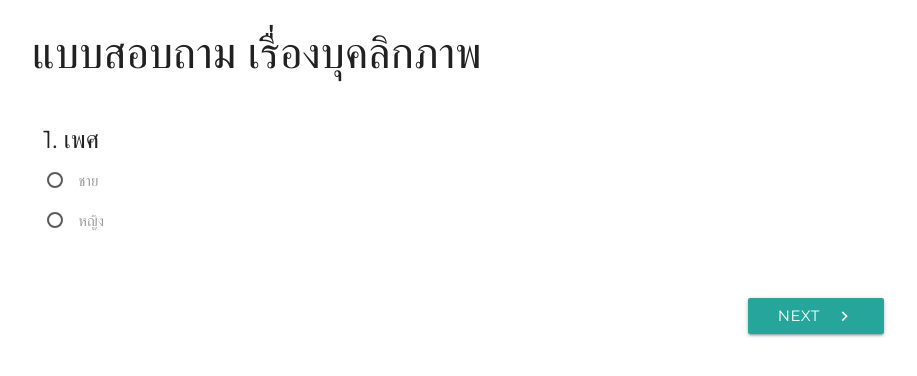
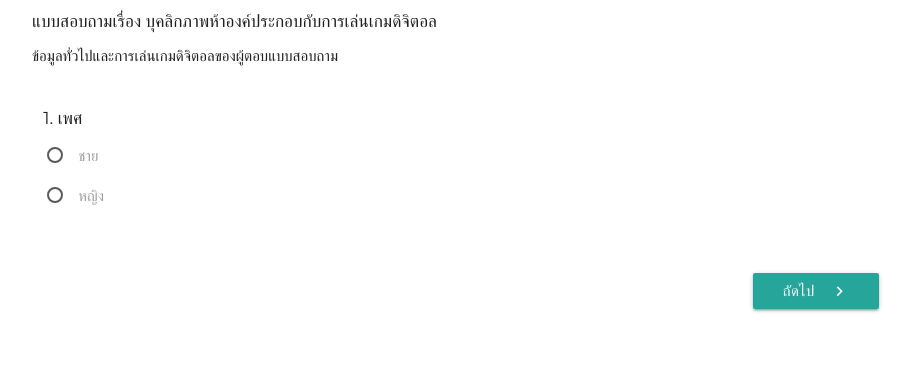
Before and after one commit to iNongzz/thequestion, a PHP site: page /personal_info.php in a window 1280 px wide. Shown: the top 376 px of the page, without its empty margins (160-1077 px from the left). Run offline with PHP 8.4, Linux system fonts and the light colour scheme; data that the repository does not hold is empty.

Commit message:
change text and words

```diff
--- a/personal_info.php
+++ b/personal_info.php
@@ -66,7 +66,10 @@ function insert_user($db, $device, $tricker) {
 <script type="text/javascript" src="js/materialize.min.js"></script>
 
 <div class="container">
-        <h3>แบบสอบถาม เรื่องบุคลิกภาพ</h3>
+        <h6>แบบสอบถามเรื่อง บุคลิกภาพห้าองค์ประกอบกับการเล่นเกมดิจิตอล</h6>
+        <p>
+            <span>ข้อมูลทั่วไปและการเล่นเกมดิจิตอลของผู้ตอบแบบสอบถาม</span>
+        </p>
         <!-- <p class="qdesc">คำชี้แจง ให้ท่านพิจารณาข้อความแต่ละข้อต่อไปนี้ว่าสอดคล้องกับท่านมากน้อยเพียงใด โดยใส่เครื่องหมาย ✓ ตรงคำตอบที่ท่านต้องการเพียงคำตอบเดียวในแต่ละข้อและโปรดตอบคำถามให้ครบทุกข้อ -->
 </p>
         <div class="row">
@@ -75,7 +78,8 @@ function insert_user($db, $device, $tricker) {
                 <div class="q1" style="display: none;">
                      <div class="row">
                         <div class="input-field col s12">
-                            <h5>1. เพศ</h5>
+                            <h6>1. เพศ</h6>
+
                             <p>
                                 <label>
                                     <input class="with-gap" name="q1" type="radio" value="1" />
@@ -108,7 +112,7 @@ function insert_user($db, $device, $tricker) {
 
                             <p class="center-align">
                                 <a class="waves-effect waves-light btn next_btn" onclick="ck_next(1);">
-                                <i class="material-icons right">chevron_right</i>NEXT</a>
+                                <i class="material-icons right">chevron_right</i>ถัดไป</a>
                             </p>
                         </div>
                     </div>
@@ -144,7 +149,7 @@ function insert_user($db, $device, $tricker) {
 
                             <p class="center-align">
                                 <a class="waves-effect waves-light btn next_btn" onclick="ck_next(2);">
-                                <i class="material-icons right">chevron_right</i>NEXT</a>
+                                <i class="material-icons right">chevron_right</i>ถัดไป</a>
                             </p>
                         </div>
                     </div>
@@ -154,24 +159,32 @@ function insert_user($db, $device, $tricker) {
                 <div class="q3" style="display: none;">
                     <div class="row">
                         <div class="input-field col s12">
-                            <h5>3. ระดับการศึกษา</h5>
+                            <h6>3. ระดับการศึกษาสูงสุดของท่าน</h6>
+
                             <p>
                                 <label>
                                     <input class="with-gap" name="q3" type="radio" value="1" />
-                                    <span>น้อยกว่า ปริญญาตรี</span>
+                                    <span>ประถมศึกษา</span>
                                 </label>
                             </p>
                             <p>
                                 <label>
                                     <input class="with-gap" name="q3" type="radio" value="2" />
-                                    <span>ปริญญาตรี</span>
+                                    <span>มัธยมศึกษาหรือเทียบเท่า</span>
 
                                 </label>
                             </p>
                             <p>
                                 <label>
                                     <input class="with-gap" name="q3" type="radio" value="3" />
-                                    <span>มากกว่า ปริญญาตรี</span>
+                                    <span>ปริญญาตรีหรือเทียบเท่า</span>
+
+                                </label>
+                            </p>
+                            <p>
+                                <label>
+                                    <input class="with-gap" name="q3" type="radio" value="4" />
+                                    <span>สูงกว่าปริญญาตรี</span>
 
                                 </label>
                             </p>
@@ -195,7 +208,7 @@ function insert_user($db, $device, $tricker) {
 
                             <p class="center-align">
                                 <a class="waves-effect waves-light btn next_btn" onclick="ck_next(3);">
-                                <i class="material-icons right">chevron_right</i>NEXT</a>
+                                <i class="material-icons right">chevron_right</i>ถัดไป</a>
                             </p>
                         </div>
                     </div>
@@ -238,7 +252,7 @@ function insert_user($db, $device, $tricker) {
 
                             <p class="center-align">
                                 <a class="waves-effect waves-light btn next_btn" onclick="ck_next(4);">
-                                <i class="material-icons right">chevron_right</i>NEXT</a>
+                                <i class="material-icons right">chevron_right</i>ถัดไป</a>
                             </p>
                         </div>
                     </div>
@@ -247,24 +261,25 @@ function insert_user($db, $device, $tricker) {
                 <div class="q5" style="display: none;">
                     <div class="row">
                         <div class="input-field col s12">
-                            <h5>5. เวลาที่เริ่มเล่นเกม</h5>
+                            <h6>5. ท่านเริ่มเล่นเกมดิจิตอลมาแล้วเป็นระยะเวลานานเท่าใด</h6>
+
                             <p>
                                 <label>
                                     <input class="with-gap" name="q5" type="radio" value="1" />
-                                    <span>ไม่เคยเล่นเกม</span>
+                                    <span>ไม่เคยเล่นเกมดิจิตอลเลย</span>
                                 </label>
                             </p>
                             <p>
                                 <label>
                                     <input class="with-gap" name="q5" type="radio" value="2" />
-                                    <span>เริ่มเล่นเกมมาเป็นเวลาน้อยกว่า 1 ปี</span>
+                                    <span>เริ่มเล่นเกมดิจิตอลมาเป็นระยะเวลานานน้อยกว่า 1 ปี</span>
 
                                 </label>
                             </p>
                             <p>
                                 <label>
                                     <input class="with-gap" name="q5" type="radio" value="3" />
-                                    <span>เริ่มเล่นเกมมาเป็นเวลามากกว่า 1 ปี</span>
+                                    <span>เริ่มเล่นเกมดิจิตอลมาเป็นระยะเวลานานมากกว่า 1 ปี</span>
 
                                 </label>
                             </p>
@@ -288,7 +303,7 @@ function insert_user($db, $device, $tricker) {
 
                             <p class="center-align">
                                 <a class="waves-effect waves-light btn next_btn" onclick="ck_next(5);">
-                                <i class="material-icons right">chevron_right</i>NEXT</a>
+                                <i class="material-icons right">chevron_right</i>ถัดไป</a>
                             </p>
                         </div>
                     </div>
@@ -298,7 +313,8 @@ function insert_user($db, $device, $tricker) {
                 <div class="q6" style="display: none;">
                     <div class="row">
                         <div class="input-field col s12">
-                            <h5>6.ความถี่ในการเล่นเกมต่อสัปดาห์</h5>
+                            <h6>6. ท่านใช้เวลาเล่นเกมดิจิตอลโดยเฉลี่ยกี่วันต่อสัปดาห์</h6>
+
                             <p>
                                 <label>
                                     <input class="with-gap" name="q6" type="radio" value="1" />
@@ -339,7 +355,7 @@ function insert_user($db, $device, $tricker) {
 
                             <p class="center-align">
                                 <a class="waves-effect waves-light btn next_btn" onclick="ck_next(6);">
-                                <i class="material-icons right">chevron_right</i>NEXT</a>
+                                <i class="material-icons right">chevron_right</i>ถัดไป</a>
                             </p>
                         </div>
                     </div>
@@ -350,7 +366,8 @@ function insert_user($db, $device, $tricker) {
                 <div class="q7" style="display: none;">
                     <div class="row">
                         <div class="input-field col s12">
-                            <h5>7. เวลาที่ใช้ในการเล่นเกมต่อวัน</h5>
+                            <h6>7. ท่านใช้เวลาเล่นเกมดิจิตอลโดยเฉลี่ยกี่ชั่วโมงต่อสัปดาห์</h6>
+
                             <p>
                                 <label>
                                     <input class="with-gap" name="q7" type="radio" value="1" />
@@ -404,7 +421,7 @@ function insert_user($db, $device, $tricker) {
 
                             <p class="center-align">
                                 <a class="waves-effect waves-light btn next_btn" onclick="ck_next(7);">
-                                <i class="material-icons right">chevron_right</i>NEXT</a>
+                                <i class="material-icons right">chevron_right</i>ถัดไป</a>
                             </p>
                         </div>
                     </div>
@@ -488,7 +480,7 @@ function insert_user($db, $device, $tricker) {
                             <p class="center-align">
                                 <!-- <a class="waves-effect waves-light btn" onclick="ck_next(8);"> -->
                                 <a class="waves-effect waves-light btn next_btn" href="questionnair.php">
-                                <i class="material-icons right">chevron_right</i>NEXT</a>
+                                <i class="material-icons right">chevron_right</i>ถัดไป</a>
                             </p>
                         </div>
                     </div>
@@ -561,7 +553,7 @@ function insert_user($db, $device, $tricker) {
 
                             <p class="center-align">
                                 <a class="waves-effect waves-light btn next_btn" onclick="ck_next(9);">
-                                <i class="material-icons right">chevron_right</i>NEXT</a>
+                                <i class="material-icons right">chevron_right</i>ถัดไป</a>
                             </p>
                         </div>
                     </div>
```
Also changed, not shown: other parts of personal_info.php (+21 -44 lines), index.php (+6 -3 lines), questionnair.php (+13 -6 lines).
